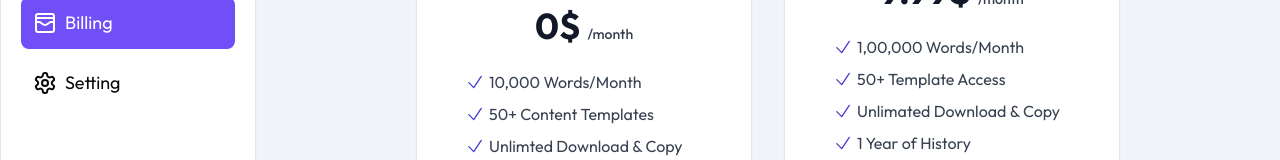
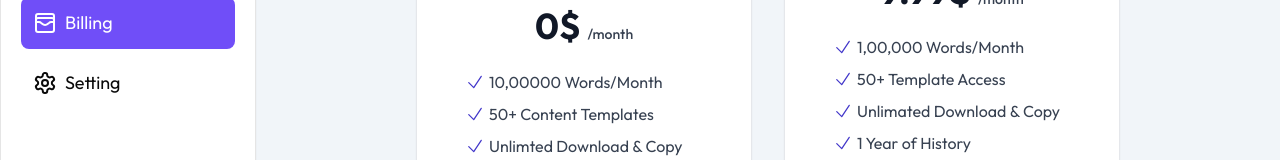
Before and after one commit to abhinavsrepository/School-Pro, a Next.js app: page /dashboard/billing in a window 1280 px wide. Shown: the part 314-474 px from the top of the page. Built offline with nearby package versions, Linux system fonts and the light colour scheme; no server answers.

Commit message:
Update page.tsx

```diff
--- a/app/dashboard/billing/page.tsx
+++ b/app/dashboard/billing/page.tsx
@@ -125,7 +125,7 @@ function billing() {
             <path strokeLinecap="round" strokeLinejoin="round" d="M4.5 12.75l6 6 9-13.5" />
           </svg>
 
-          <span className="text-gray-700"> 10,000 Words/Month </span>
+          <span className="text-gray-700"> 10,00000 Words/Month </span>
         </li>
 
         <li className="flex items-center gap-1">
```
